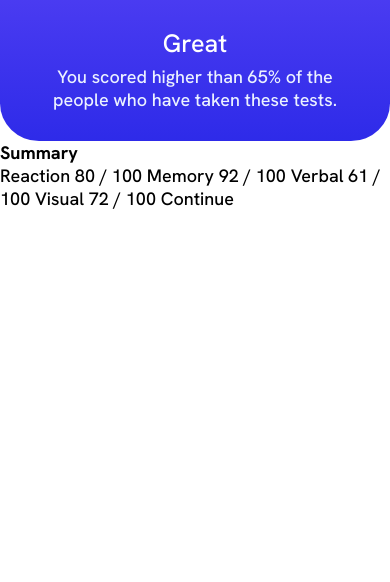
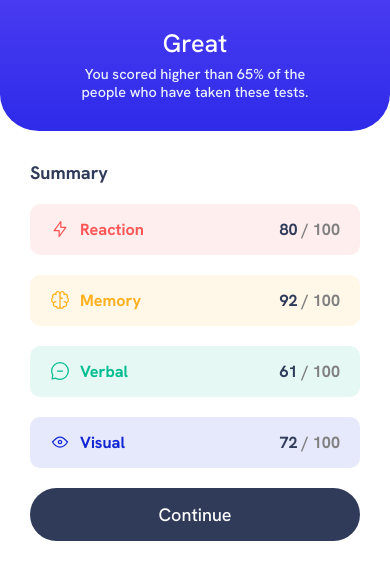
Before and after one commit to codetodestroy/continuar, a plain HTML site: page index.html in a window 390 px wide. Shown: the part 236-818 px from the top of the page. Drawn offline with Linux system fonts and the light colour scheme.

Commit message:
Parte mobile feita

```diff
--- a/css/global.css
+++ b/css/global.css
@@ -4,6 +4,7 @@
     margin: 0;
     padding: 0;
     box-sizing: border-box;
+    border: 0;
 
     font-family: 'Hanken Grotesk', sans-serif;
     font-size: 18px;
@@ -13,13 +14,12 @@ body {
     height: 100vh;
 
     display: flex;
-    flex-flow: wrap column;
+    flex-direction: column;
 }
 
 main {
     display: flex;
     flex-flow: wrap column;
     justify-content: flex-start;
-    align-items: center;
     flex: 1 0 auto;
 }
--- a/css/result.css
+++ b/css/result.css
@@ -47,5 +47,7 @@
 }
 
 .info-result p {
+    max-width: 30ch;
+    font-size: .8rem;
     color: var(--pale-blue);
 }
--- a/css/style.css
+++ b/css/style.css
@@ -2,3 +2,4 @@
 @import './colors.css';
 
 @import './result.css';
+@import './summary.css';
--- /dev/null
+++ b/css/summary.css
@@ -0,0 +1,89 @@
+.box-summary {
+    display: flex;
+    flex-direction: column;
+    gap: 20px;
+
+    padding: 30px;
+}
+
+.box-summary {
+    color: var(--dark-gray-blue);
+}
+
+.box-ability {
+    display: flex;
+    flex-wrap: wrap;
+    justify-content: space-between;
+    align-items: center;
+    padding: 15px 20px;
+    border-radius: 10px;
+}
+
+.box-ability span {
+    font-size: .9rem;
+    font-weight: 600;
+}
+
+.ability {
+    display: flex;
+    flex: 1 0 auto;
+}
+
+.ability::before {
+    content: "";
+    display: inline-block;
+    width: 20px;
+    height: 20px;
+    margin-right: 10px;
+}
+
+.reaction .ability::before {
+    background-image: url('/assets/images/icon-reaction.svg');
+}
+
+.reaction {
+    background-color: hsla(0, 100%, 67%, 0.1);
+    color: var(--light-red);
+}
+
+.memory .ability::before {
+    background-image: url('/assets/images/icon-memory.svg');
+}
+
+.memory {
+    background-color: hsla(39, 100%, 56%, 0.1);
+    color: var(--orangey-yellow);
+}
+
+.verbal .ability::before {
+    background-image: url('/assets/images/icon-verbal.svg');
+}
+
+.verbal {
+    background-color: hsla(166, 100%, 37%, 0.1);
+    color: var(--green-teal);
+}
+
+.visual .ability::before {
+    background-image: url('/assets/images/icon-visual.svg');
+}
+
+.visual {
+    background-color: hsla(234, 85%, 45%, 0.1);
+    color: var(--cobalt-blue);
+}
+
+.level {
+    color: var(--dark-gray-blue);
+}
+
+.level span {
+    color: gray;
+}
+
+button {
+    padding: 15px;
+    border-radius: 50px;
+    color: var(--white);
+    background-color: var(--dark-gray-blue);
+}
--- a/index.html
+++ b/index.html
@@ -28,23 +28,31 @@
         <section class="box-summary">
             <h2>Summary</h2>
 
-            Reaction
-            80 / 100
+            <div class="box-ability reaction">
+                <span class="ability">Reaction</span>
+                <span class="level">80<span> / 100</span></span>
+            </div>
 
-            Memory
-            92 / 100
+            <div class="box-ability memory">
+                <span class="ability">Memory</span>
+                <span class="level">92<span> / 100</span></span>
+            </div>
 
-            Verbal
-            61 / 100
+            <div class="box-ability verbal">
+                <span class="ability">Verbal</span>
+                <span class="level">61<span> / 100</span></span>
+            </div>
 
-            Visual
-            72 / 100
+            <div class="box-ability visual">
+                <span class="ability">Visual</span>
+                <span class="level">72<span> / 100</span></span>
+            </div>
 
-            Continue
+            <button>Continue</button>
         </section>
     </main>
 
-    <div class="attribution">
+    <div class="attribution" style="text-align: center;">
         Challenge by <a href="https://www.frontendmentor.io?ref=challenge" target="_blank">Frontend Mentor</a>.
         Coded by <a href="#">Caio</a>.
     </div>
```
